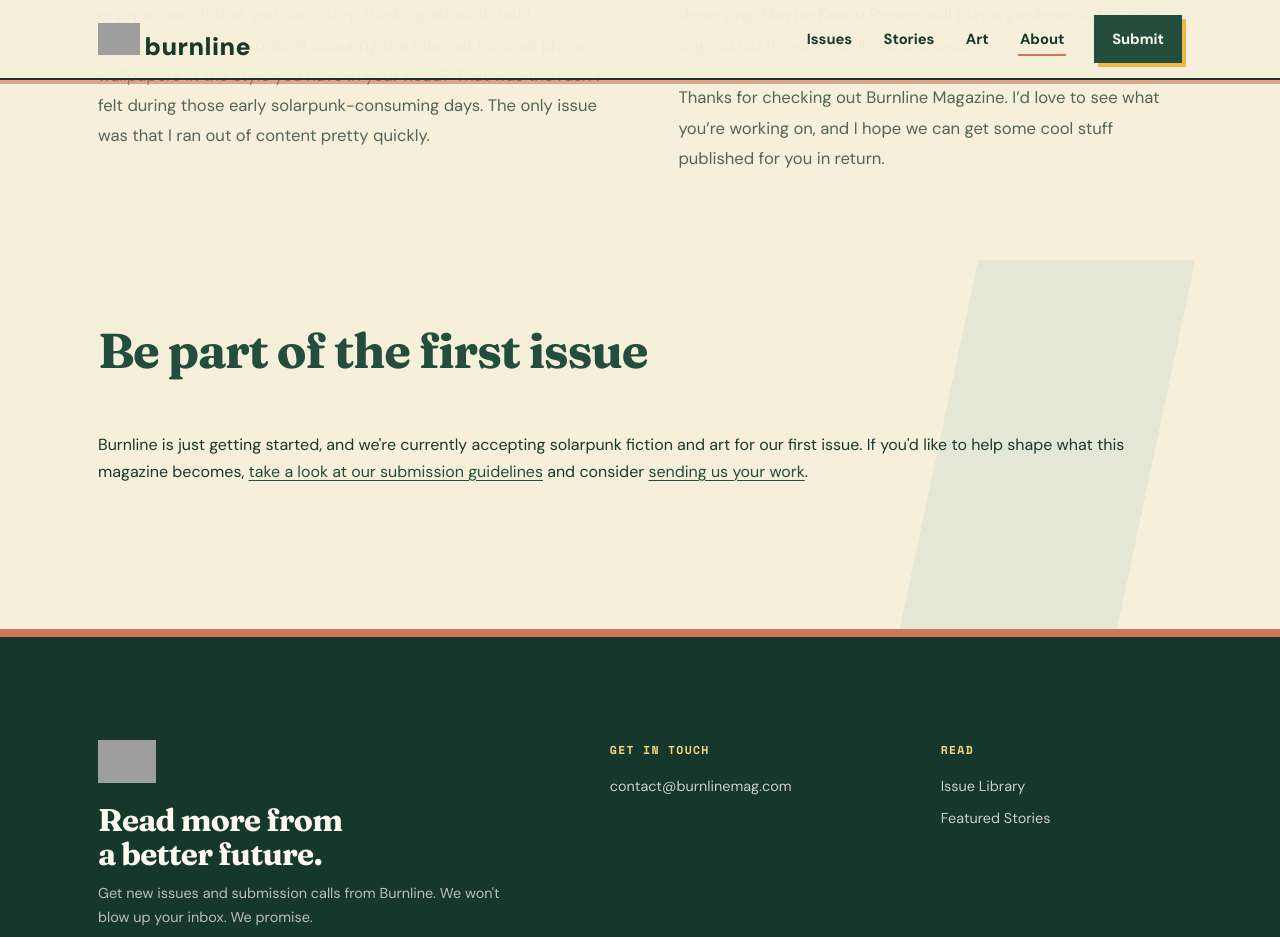
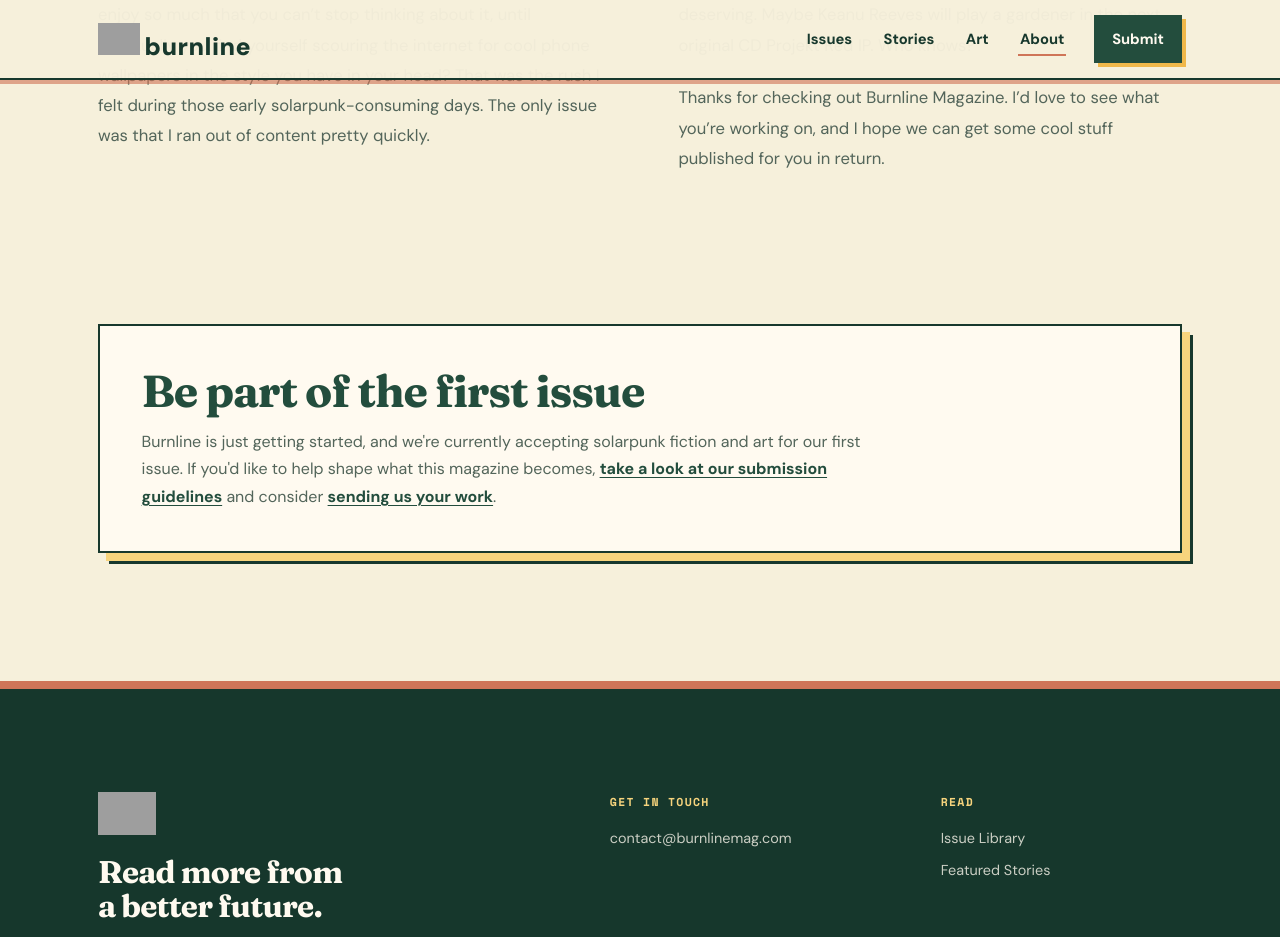
Before and after one commit to Bowliopia/burnline, a Jekyll site: the page built from about.html, in a window 1280 px wide and 1400 px high, scrolled down 1225 px. Shown: the top 937 px of the window. Built offline with Jekyll 4.4.1, drawn with Linux system fonts in a browser that asks for light colours; grey boxes are pictures that could not be loaded.

Commit message:
Style About submissions note

```diff
--- a/assets/css/about.css
+++ b/assets/css/about.css
@@ -103,82 +103,37 @@
 
 .explore-about {
 padding: clamp(2.5rem, 5vw, 4rem) 0 clamp(5.5rem, 10vw, 8.5rem);
-      background:
-        linear-gradient(
-          102deg,
-          transparent 0 72%,
-          rgba(116, 173, 179, .13) 72% 88%,
-          transparent 88%
-        ),
-        var(--paper);
+      background: var(--paper);
 }
 
-.explore-about h2 {
-margin-bottom: clamp(2.2rem, 5vw, 3.5rem);
-      color: var(--forest);
+.about-note {
+width: 100%;
+      max-width: none;
+      margin: 0;
+      padding: clamp(1.8rem, 4vw, 2.6rem);
+      background: var(--paper-soft);
+      border: 2px solid var(--ink);
+      box-shadow:
+        8px 8px 0 var(--sun-soft),
+        11px 11px 0 var(--ink);
+      text-align: left;
 }
 
-.about-links {
-display: grid;
-      grid-template-columns: repeat(3, minmax(0, 1fr));
-      gap: clamp(1.25rem, 3vw, 2rem);
+.about-note h2 {
+margin-bottom: .8rem;
+      color: var(--forest);
+      font-size: clamp(2rem, 3.5vw, 3rem);
 }
 
-.about-link-card {
-display: flex;
-      min-height: 220px;
-      flex-direction: column;
-      justify-content: space-between;
-      padding: clamp(1.5rem, 3vw, 2rem);
-      color: var(--ink);
-      background: var(--paper-soft);
-      border: 2px solid var(--ink);
-      box-shadow: 8px 8px 0 var(--clay);
-      text-decoration: none;
-      transition: transform .25s ease, box-shadow .25s ease;
-}
-
-.about-link-card:nth-child(2) {
-box-shadow: 8px 8px 0 var(--sky);
-}
-
-.about-link-card:nth-child(3) {
-box-shadow: 8px 8px 0 var(--sun);
-}
-
-.about-link-card h3 {
-margin-bottom: .8rem;
-      color: var(--forest);
-      font-size: clamp(1.8rem, 3vw, 2.5rem);
-}
-
-.about-link-card p {
-margin: 0;
+.about-note p {
+max-width: 760px;
+      margin-bottom: 0;
       color: var(--ink-soft);
       line-height: 1.7;
 }
 
-.about-link-card::after {
-content: "↗";
-      align-self: flex-end;
-      margin-top: 1.5rem;
-      color: var(--forest);
-      font-family: 'Space Mono', monospace;
-      font-size: 1.2rem;
-      font-weight: 700;
-}
-
-.about-link-card:hover,
-    .about-link-card:focus-visible {
-transform: translate(-3px, -5px);
-      box-shadow: 12px 13px 0 var(--sun);
-}
-
-@media (max-width: 960px) {
-.about-links {
-grid-template-columns: 1fr;
-}
-
+.about-note a {
+font-weight: 700;
 }
 
 @media (max-width: 650px) {
@@ -206,4 +161,8 @@
 white-space: normal;
 }
 
+.about-note {
+padding: 1.4rem;
 }
+
+}
```
